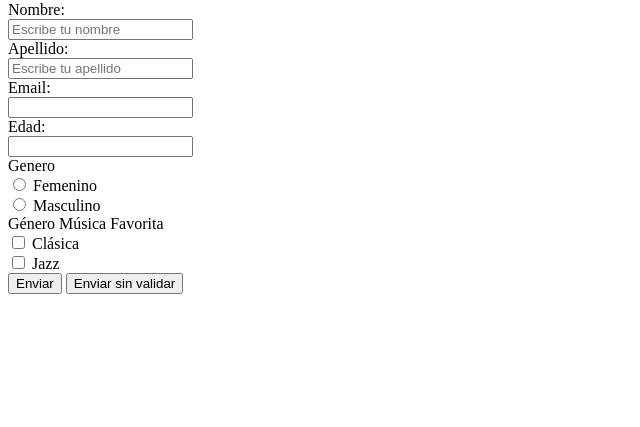
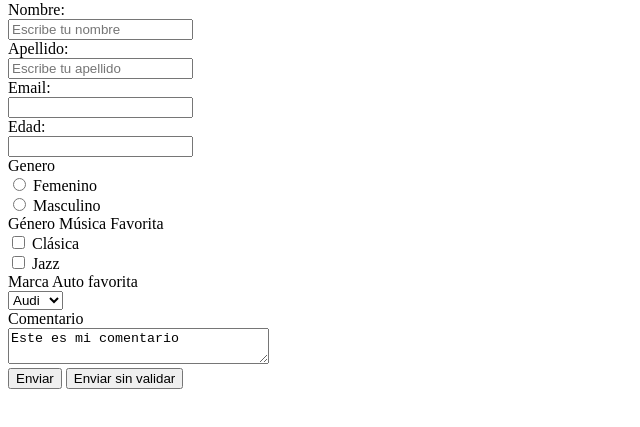
Before and after one commit to randymz10/UniversidadHTML, a plain HTML site: page leccion07/index.html in a window 1280 px wide. Shown: the part 79-506 px from the top of the page, without its empty margins (0-640 px from the left). Drawn offline with Linux system fonts and the light colour scheme.

Commit message:
Adicionado leccion sobre select y textarea

```diff
--- a/leccion07/index.html
+++ b/leccion07/index.html
@@ -9,6 +9,9 @@
 <body>
     <h1>Formularios en HTML</h1>
     <form method="POST">
+
+
+        <!--Text-->
         <label for="nombre">Nombre:</label><br>
         <input type="text" id="nombre" name="nombre"
          placeholder="Escribe tu nombre" required="true"><br>
@@ -17,24 +20,44 @@
         <input type="text" id="apellido" name="apellido"
         placeholder="Escribe tu apellido" required><br>
 
+        <!--Email-->
         <label for="email">Email:</label><br>
         <input type="email" name="email" id="email"><br>
 
+        <!--Number-->
         <label for="edad">Edad:</label><br>
         <input type="number" name="edad" id="edad" step="any"><br>
 
+        <!--Radiobuttons-->
         <label>Genero</label><br>
         <input type="radio" id="femenino" name="genero" value="femenino">
         <label for="femenino">Femenino</label><br>
         <input type="radio" id="masculino" name="genero" value="masculino">
         <label for="masculino">Masculino</label><br>
 
+        <!--Checkbox-->
         <label>Género Música Favorita</label><br>
         <input type="checkbox" name="musica" id="clasica" value="clasica">
         <label for="clasica">Clásica</label><br>
         <input type="checkbox" name="musica" id="jazz" value="jazz">
         <label for="jazz">Jazz</label><br>
 
+        <!--Select-->
+        <label for="autos">Marca Auto favorita</label><br>
+        <select name="autos" id="autos" >
+            <option value="volvo">Volvo</option>
+            <option value="bmw">BMW</option>
+            <option value="audi" selected="true">Audi</option>
+        </select>
+        <br>
+
+        <!--TexArea-->
+        <label for="comentario">Comentario</label><br>
+        <textarea name="comentario" id="comentario" cols="30" rows="2"
+        >Este es mi comentario
+        </textarea><br>
+
+        <!--Submit-->
         <input type="submit" value="Enviar">
         <input type="submit" value="Enviar sin validar"
         formnovalidate>
```
Also changed, not shown: 1 other file.
